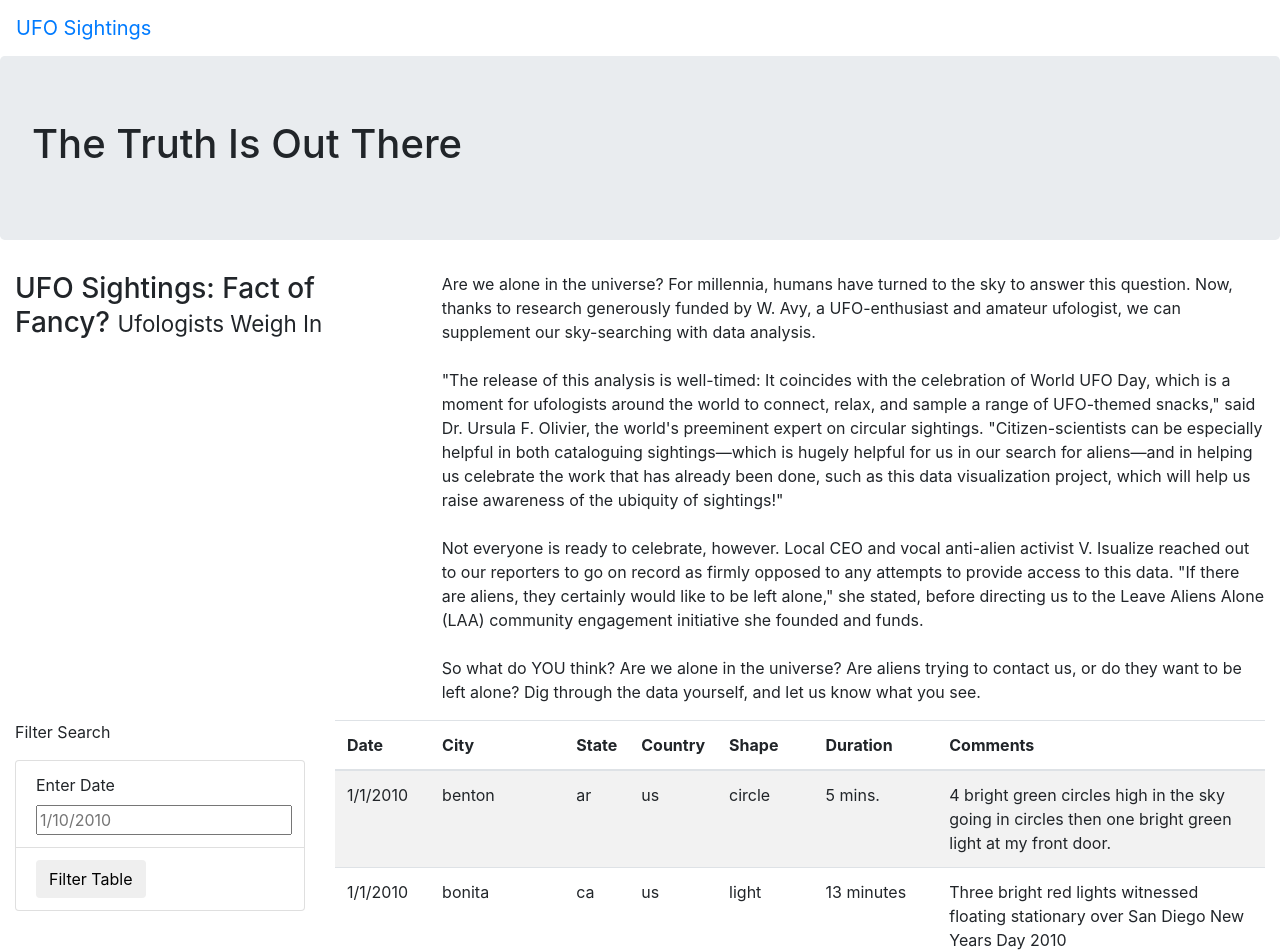
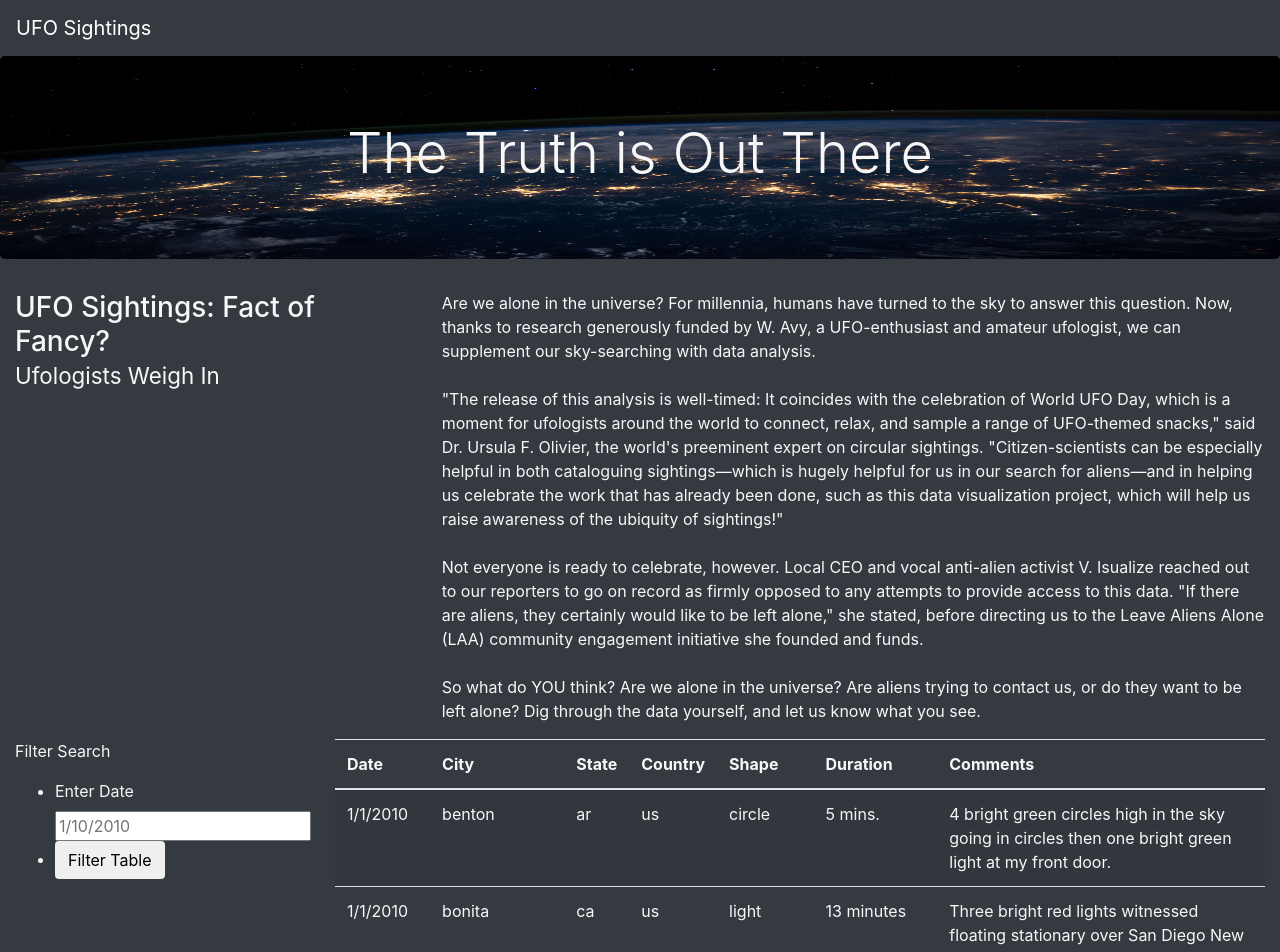
Before and after one commit to ksung1923/ufos, a plain HTML site: page index.html in a window 1280 px wide. Shown: the top 952 px of the page. Drawn offline with nearby package versions, Linux system fonts and the light colour scheme.

Commit message:
Styled the index.html.

```diff
--- a/index.html
+++ b/index.html
@@ -15,23 +15,24 @@
 
     <link rel="stylesheet" href="static/css/style.css">
 </head>
-<body>
+<body class="bg-dark">
 
     <div class="wrapper">
-        <nav class="navbar navbar-expand-lg">
+        <nav class="navbar navbar-dark bg-dark navbar-expand-lg">
             <a class="navbar-brand" href="index.html">UFO Sightings</a>
 
         </nav>
     </div>
 
     <div class="jumbotron">
-        <h1>The Truth Is Out There</h1>
+        <h1 class="display-4">The Truth is Out There</h1>
     </div>
 
     <div class="container-fluid">
         <div class="row">
             <div class="col-md-4">
-                <h3>UFO Sightings: Fact of Fancy? <small>Ufologists Weigh In</small></h3>
+                <h3>UFO Sightings: Fact of Fancy?
+                <br /> <small>Ufologists Weigh In</small></h3>
             </div>
             <div class="col-md-8">
                 <p>
@@ -44,22 +45,23 @@
     <div class="container-fluid">
         <div class="row">
             <div class="col-md-3">
-                <form>
+                <form class="bg-dark">
                     <p>Filter Search</p>
+                    <ul class="bg-dark">
+                        <li class="bg-dark">
+                            <label for="date">Enter Date</label>
+                            <input type="text" placeholder="1/10/2010" id="datetime" />
+                        </li>
+
+                        <li class="bg-dark">
+                            <button id="filter-btn" type="button" class="btn btn-default">
+                                Filter Table
+                            </button>
+                        </li>
+                      </ul>
                 </form>
+            </div>
 
-                <ul class="list-group">
-                    <li class="list-group-item">
-                        <label for="date">Enter Date</label>
-                        <input type="text" placeholder="1/10/2010" id="datetime" />
-                    </li>
-
-                    <li class="list-group-item">
-                        <button id="filter-btn" type="button" class="btn btn-default">Filter Table</button>
-                    </li>
-                </ul>
-
-            </div>
             <div class="col-md-9">
                 <table class="table table-striped">
                     <thead>
--- a/static/css/style.css
+++ b/static/css/style.css
@@ -0,0 +1,10 @@
+body {
+
+    color: #f7f7f7;
+}
+
+.jumbotron {
+    background-image: url("../images/nasa.jpg");
+    background-size: 100% 100%;
+    text-align: center;
+  }
```
Also changed, not shown: static/images/nasa.jpg (added).
